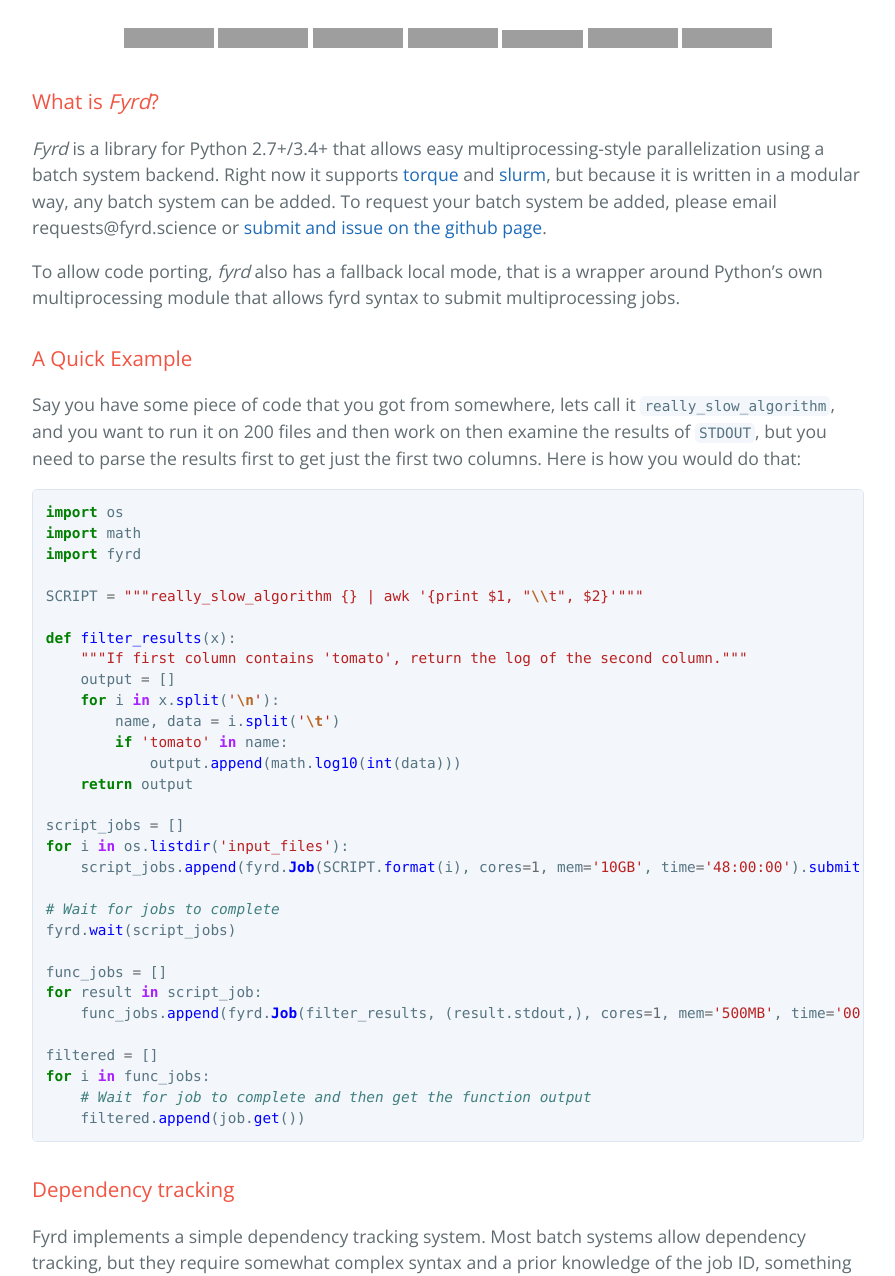
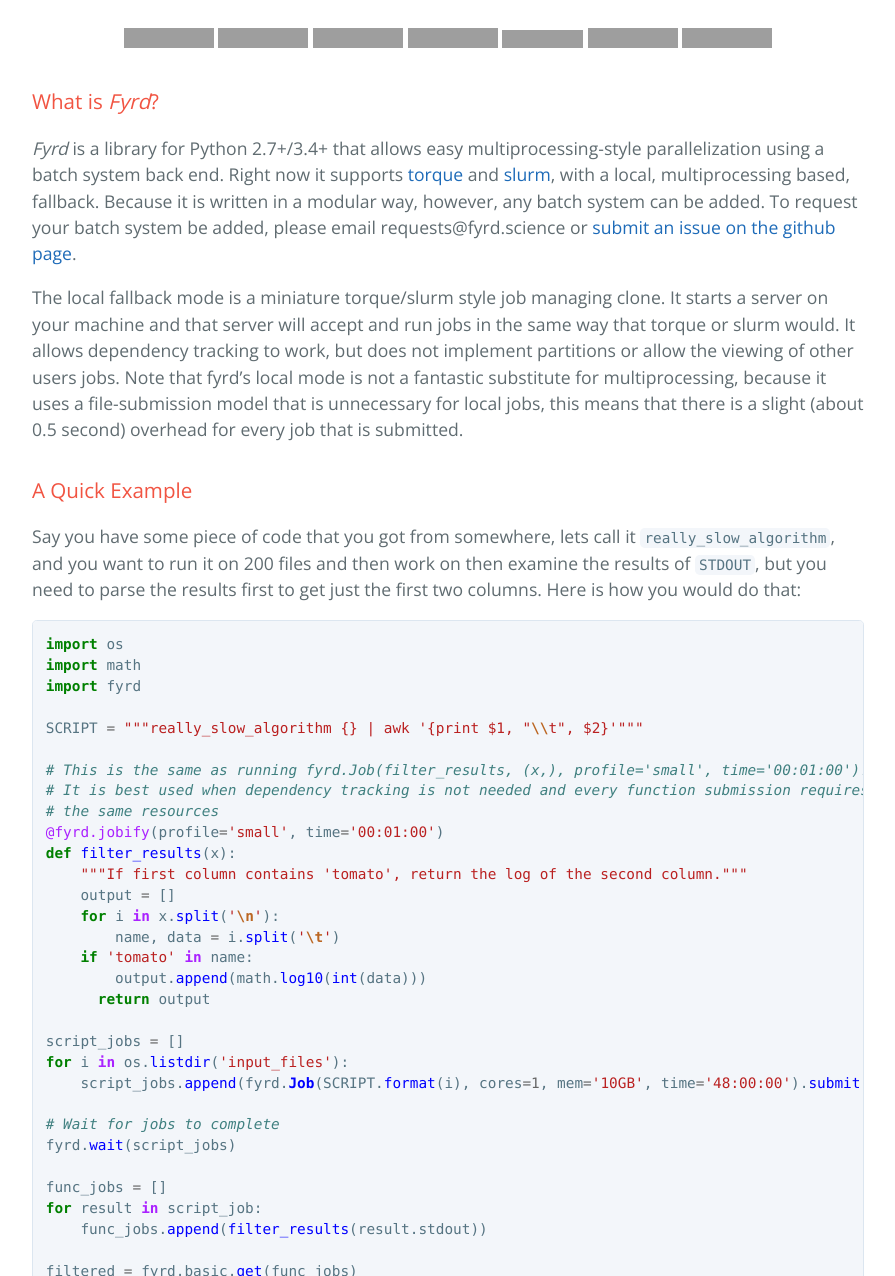
Before and after one commit to MikeDacre/fyrd, a Jekyll site: the page built from index.md, in a window 1280 px wide and 1400 px high, scrolled down 505 px, cut to the strip 124-1400 px from the top of the window. Shown: the whole strip, without its empty margins (192-1087 px from the left). Built offline with Jekyll 4.4.1, drawn with Linux system fonts in a browser that asks for light colours; nearby versions of some CDN libraries; some of the changed text lies outside the part shown; grey boxes are pictures that could not be loaded.

Commit message:
Update home page documentation

````diff
--- a/index.md
+++ b/index.md
@@ -7,9 +7,9 @@ title:  Fyrd
 
 ### What is *Fyrd*?
 
-*Fyrd* is a library for Python 2.7+/3.4+ that allows easy multiprocessing-style parallelization using a batch system backend. Right now it supports [torque](http://www.adaptivecomputing.com/products/open-source/torque/) and [slurm](https://slurm.schedmd.com/), but because it is written in a modular way, any batch system can be added. To request your batch system be added, please email requests@fyrd.science or [submit and issue on the github page]({{ site.github.repository_url }}/issues).
+*Fyrd* is a library for Python 2.7+/3.4+ that allows easy multiprocessing-style parallelization using a batch system back end. Right now it supports [torque](http://www.adaptivecomputing.com/products/open-source/torque/) and [slurm](https://slurm.schedmd.com/), with a local, multiprocessing based, fallback. Because it is written in a modular way, however, any batch system can be added. To request your batch system be added, please email requests@fyrd.science or [submit an issue on the github page]({{ site.github.repository_url }}/issues).
 
-To allow code porting, *fyrd* also has a fallback local mode, that is a wrapper around Python's own multiprocessing module that allows fyrd syntax to submit multiprocessing jobs.
+The local fallback mode is a miniature torque/slurm style job managing clone. It starts a server on your machine and that server will accept and run jobs in the same way that torque or slurm would. It allows dependency tracking to work, but does not implement partitions or allow the viewing of other users jobs. Note that fyrd's local mode is not a fantastic substitute for multiprocessing, because it uses a file-submission model that is unnecessary for local jobs, this means that there is a slight (about 0.5 second) overhead for every job that is submitted.
 
 ### A Quick Example
 
@@ -22,14 +22,18 @@ import fyrd
 
 SCRIPT = """really_slow_algorithm {} | awk '{print $1, "\\t", $2}'"""
 
+# This is the same as running fyrd.Job(filter_results, (x,), profile='small', time='00:01:00').submit()
+# It is best used when dependency tracking is not needed and every function submission requires
+# the same resources
+@fyrd.jobify(profile='small', time='00:01:00')
 def filter_results(x):
     """If first column contains 'tomato', return the log of the second column."""
     output = []
     for i in x.split('\n'):
-	name, data = i.split('\t')
-	if 'tomato' in name:
-	    output.append(math.log10(int(data)))
-    return output
+        name, data = i.split('\t')
+    if 'tomato' in name:
+        output.append(math.log10(int(data)))
+      return output
 
 script_jobs = []
 for i in os.listdir('input_files'):
@@ -40,12 +44,9 @@ fyrd.wait(script_jobs)
 
 func_jobs = []
 for result in script_job:
-    func_jobs.append(fyrd.Job(filter_results, (result.stdout,), cores=1, mem='500MB', time='00:20:00').submit())
+    func_jobs.append(filter_results(result.stdout))
 
-filtered = []
-for i in func_jobs:
-    # Wait for job to complete and then get the function output
-    filtered.append(job.get())
+filtered = fyrd.basic.get(func_jobs)
 ```
 
 ### Dependency tracking
@@ -84,16 +85,29 @@ fyrd.Job(long_function, profile='long').submit().get()
 ### Installation
 
 ```bash
+pip install fyrd
+```
+
+To get a specific version:
+```bash
 pip install {{ site.github.repository_url }}/archive/{{ site.version }}.tar.gz --user
 fyrd conf init
 ```
 
-To get the latest version:
+To get the latest stable version:
 
 ```bash
 pip install {{ site.github.repository_url }}/tarball/master --user
 fyrd conf init
 ```
+
+To get the latest development version (still pretty stable):
+
+```bash
+pip install {{ site.github.repository_url }}/tarball/dev --user
+fyrd conf init
+```
+
 
 The `fyrd conf init` command initializes your environment interactively by asking questions about the local cluster system.
 
````
